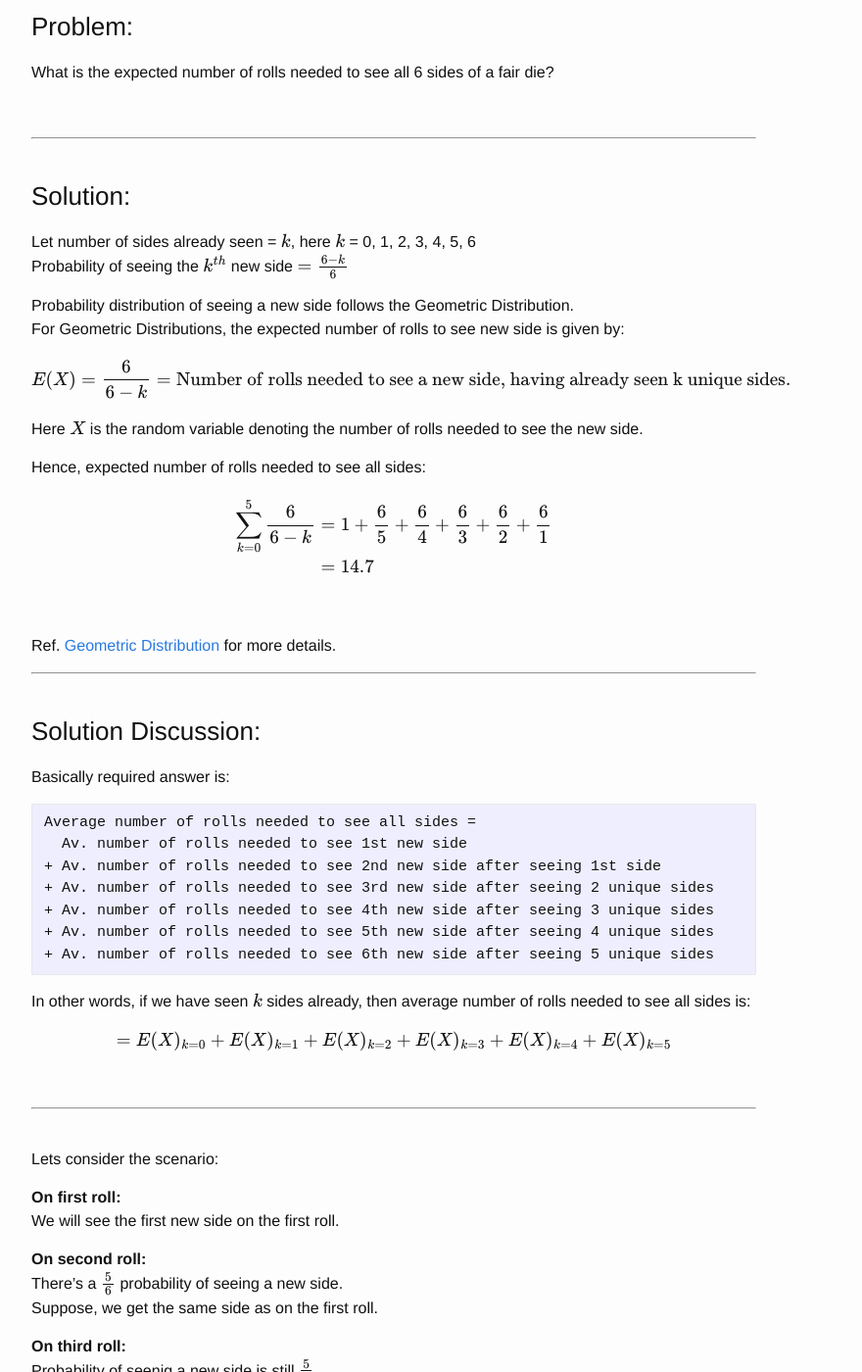
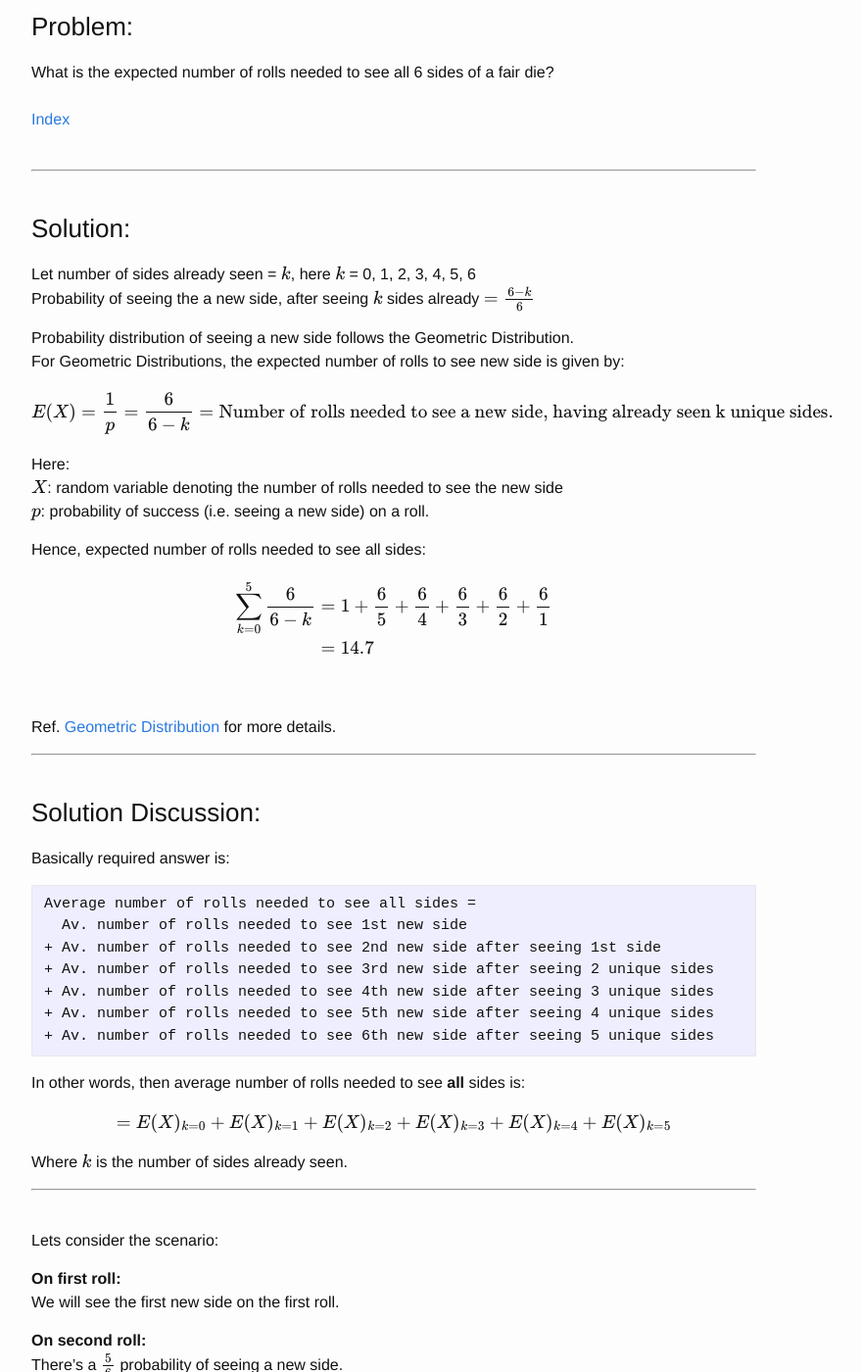
Before and after one commit to Abhishek-Dutt-1/blog, a Jekyll site: the page built from _posts/2020-07-28-rolls-to-see-all-sides.markdown, in a window 1280 px wide and 1400 px high, scrolled down 233 px. Shown: the whole window at 98% size, without its empty margins (238-1118 px from the left). Built offline with Jekyll 4.4.1, drawn with Linux system fonts in a browser that asks for light colours; some of the changed text lies outside the part shown.

Commit message:
Added few posts and drafts

````diff
--- a/_posts/2020-07-27-unfair-coin.markdown
+++ b/_posts/2020-07-27-unfair-coin.markdown
@@ -11,6 +11,7 @@ categories: interview probability
 There is a fair coin (one side heads, one side tails) and an unfair coin (both sides tails). <br/>
 You pick one at random, flip it 5 times, and observe that it comes up as tails all five times. <br/>
 What is the chance that you are flipping the unfair coin? <br/> <br/>
+[Index](/blog/2020/08/10/table-of-contents.html) <br/> <br/>
 <hr/>
 <br/>
 
--- a/_posts/2020-07-28-rolls-to-see-all-sides.markdown
+++ b/_posts/2020-07-28-rolls-to-see-all-sides.markdown
@@ -1,6 +1,6 @@
 ---
 layout: post
-title:  "[Probability] Rolls to see all sides die"
+title:  "Rolls to See All Sides of a Die"
 date:   2020-07-28 21:54:00 +0530
 categories: interview probability
 ---
@@ -8,8 +8,8 @@ categories: interview probability
 
 ### Problem:
 
-What is the expected number of rolls needed to see all 6 sides of a fair die?
-
+What is the expected number of rolls needed to see all 6 sides of a fair die? <br/> <br/>
+[Index](/blog/2020/08/10/table-of-contents.html) <br/>
 <br/>
 <hr/>
 <br/>
@@ -17,14 +17,16 @@ What is the expected number of rolls needed to see all 6 sides of a fair die?
 
 ### Solution:
 Let number of sides already seen = \\(k\\), here \\(k\\) = 0, 1, 2, 3, 4, 5, 6 <br/>
-Probability of seeing the \\(k^{th}\\) new side \\(= \frac{6-k}{6} \\) <br/>
+Probability of seeing the a new side, after seeing \\(k\\) sides already \\(= \frac{6-k}{6} \\) <br/>
 
 Probability distribution of seeing a new side follows the Geometric Distribution. <br/>
 For Geometric Distributions, the expected number of rolls to see new side is given by: <br/>
 <div>$$
-E(X) = \frac{6}{6-k} = \text{Number of rolls needed to see a new side, having already seen k unique sides.}
+E(X) = \frac{1}{p} = \frac{6}{6-k} = \text{Number of rolls needed to see a new side, having already seen k unique sides.}
 $$</div>
-Here \\(X\\) is the random variable denoting the number of rolls needed to see the new side.
+Here: <br/>
+\\(X\\): random variable denoting the number of rolls needed to see the new side <br/>
+\\(p\\): probability of success (i.e. seeing a new side) on a roll.
 
 Hence, expected number of rolls needed to see all sides:
 <div>$$
@@ -51,11 +53,11 @@ Average number of rolls needed to see all sides =
 + Av. number of rolls needed to see 5th new side after seeing 4 unique sides
 + Av. number of rolls needed to see 6th new side after seeing 5 unique sides
 ```
-In other words, if we have seen \\(k\\) sides already, then average number of rolls needed to see all sides is:
+In other words, then average number of rolls needed to see **all** sides is:
 <div>$$
 = E(X)_{k=0} + E(X)_{k=1} + E(X)_{k=2} + E(X)_{k=3} + E(X)_{k=4} + E(X)_{k=5}
 $$</div>
-
+Where \\(k\\) is the number of sides already seen.
 <br/>
 <hr/>
 <br/>
@@ -135,11 +137,11 @@ On average we will see the 4th, 5th and 6th unseen side in \\(\frac{6}{3}, \frac
 To get the expected number of rolls needed to see all the sides, we add all the expected number of rolls to see 1st, 2nd, 3rd, 4th, 5th and 6th new side.
 <div>$$
 \begin{aligned}
-&= 1 + \frac{6}{5} + \frac{6}{4} + \frac{6}{3} + \frac{6}{2} + \frac{6}{1} \\
-&= 14.7 \\
+&= 1 + \frac{6}{5} + \frac{6}{4} + \frac{6}{3} + \frac{6}{2} + \frac{6}{1} \\[2ex]
+&= 14.7 \\[2ex]
 \end{aligned}
 $$</div>
 
-
+<br/> <br/> [Back to Index](/blog/2020/08/10/table-of-contents.html)
 <script src="https://polyfill.io/v3/polyfill.min.js?features=es6"></script>
 <script id="MathJax-script" async src="https://cdn.jsdelivr.net/npm/mathjax@3/es5/tex-mml-chtml.js"></script>
--- a/_posts/2020-08-01-geometric-probability-distribution.markdown
+++ b/_posts/2020-08-01-geometric-probability-distribution.markdown
@@ -1,11 +1,11 @@
 ---
 layout: post
-title: "[Theory] Geometric Distribution"
+title: "Geometric Distribution"
 date: 2020-08-01 10:37:00 +0530
 tags: theory probability
 ---
 
-[Uniform](/blog/2020/08/01/uniform-probability-distribution.html) \| [Normal](/blog/2020/08/01/normal-probability-distribution.html) \| [Poisson](/blog/2020/08/01/poisson-probability-distribution.html) \| [Binomial](/blog/2020/08/01/binomial-probability-distribution.html) \| [Geometric](/blog/2020/08/01/geometric-probability-distribution.html)
+[Index](/blog/2020/08/10/table-of-contents.html) \| [Uniform](/blog/2020/08/01/uniform-probability-distribution.html) \| [Normal](/blog/2020/08/01/normal-probability-distribution.html) \| [Poisson](/blog/2020/08/01/poisson-probability-distribution.html) \| [Binomial](/blog/2020/08/01/binomial-probability-distribution.html) \| [Geometric](/blog/2020/08/01/geometric-probability-distribution.html)
 
 ### Bernoulli trial:
 A Bernoulli trial is trial with following two properties:
````
Also changed, not shown: other parts of _posts/2020-07-27-unfair-coin.markdown (+1 -1 lines), _posts/2020-08-10-p-value-in-simple-language.markdown (added, +34 -0 lines), _posts/2020-08-10-p-value-simulation-exercise.markdown (added, +70 -0 lines), _posts/2020-08-10-table-of-contents.markdown (added, +21 -0 lines), _drafts/2016-03-02-welcome-to-jekyll.markdown (renamed from _posts/2016-03-02-welcome-to-jekyll.markdown).
